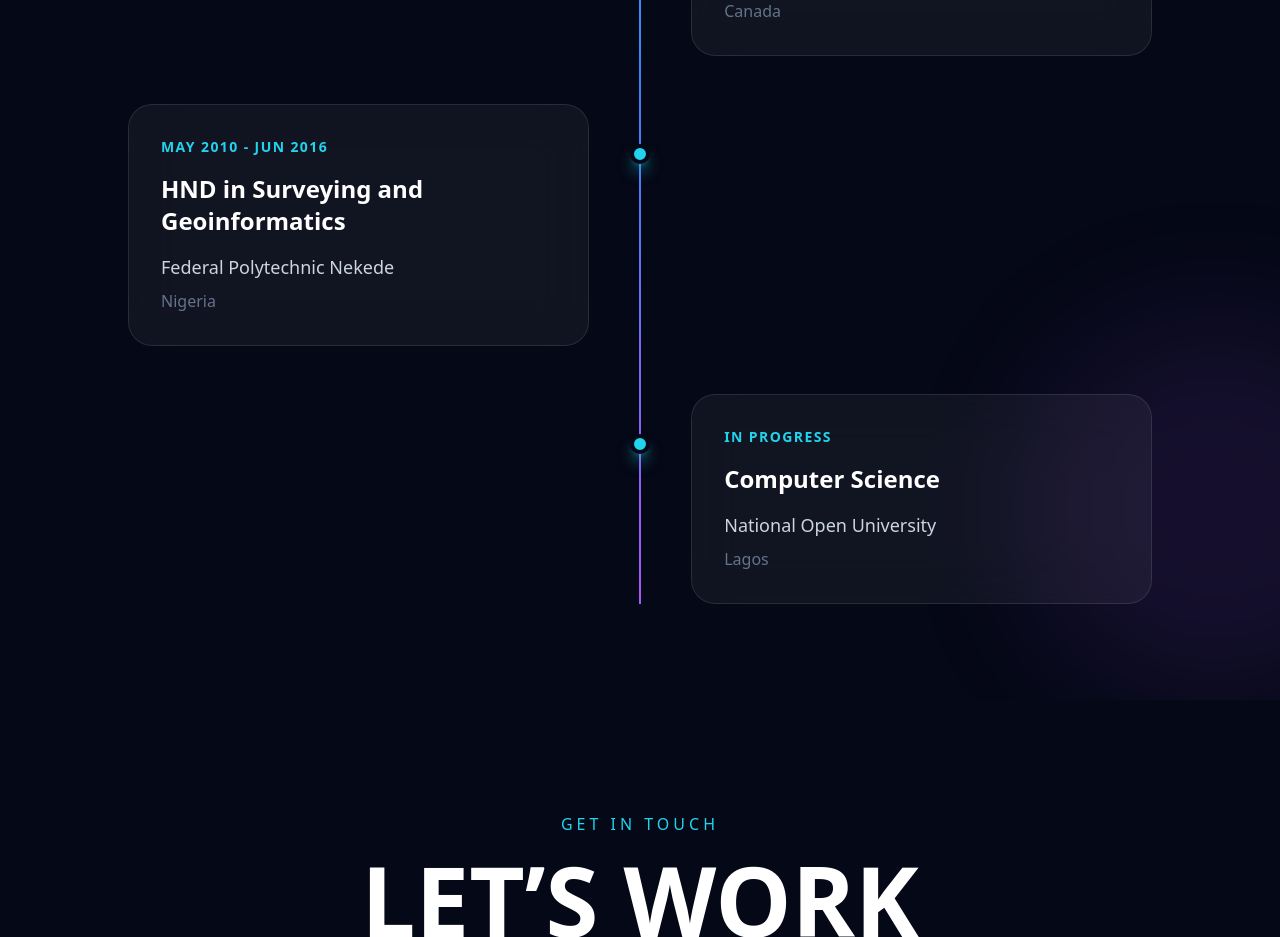
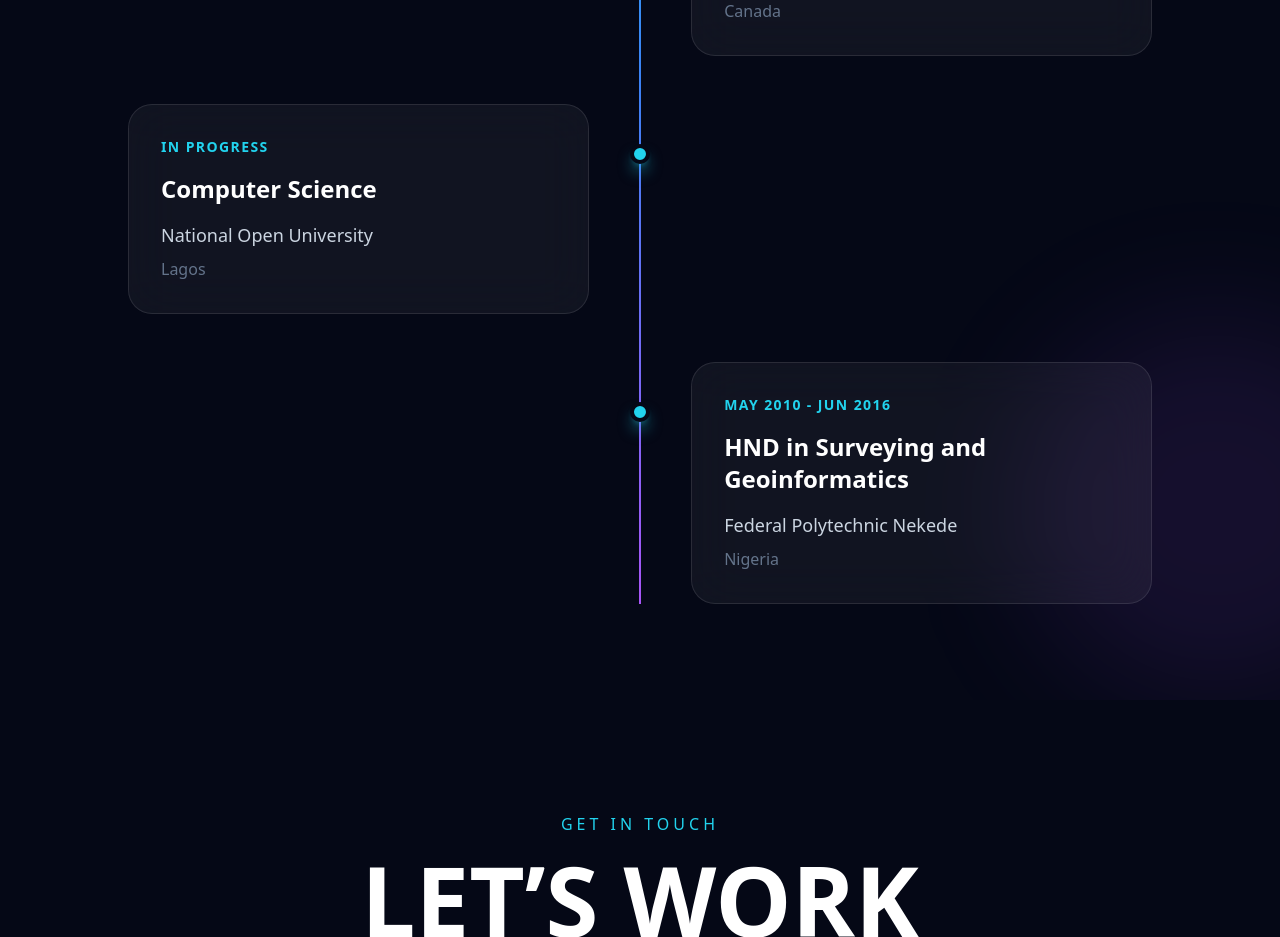
Before and after one commit to No1Austin/AustinAmadi, a React (Vite) app: page / in a window 1280 px wide. Shown: the part 6280-7217 px from the top of the page. Built offline with nearby package versions, Linux system fonts and the light colour scheme.

Commit message:
educationpatch

```diff
--- a/src/components/Education.jsx
+++ b/src/components/Education.jsx
@@ -12,6 +12,12 @@
     location: "Canada",
     date: "Jan 2024",
   },
+{
+    degree: "Computer Science",
+    school: "National Open University",
+    location: "Lagos",
+    date: "In Progress",
+  },
 
   {
     degree: "HND in Surveying and Geoinformatics",
@@ -20,12 +26,7 @@
     date: "May 2010 - Jun 2016",
   },
 
-  {
-    degree: "Computer Science",
-    school: "National Open University",
-    location: "Lagos",
-    date: "In Progress",
-  },
+
 ];
 
 export default function Education() {
```
